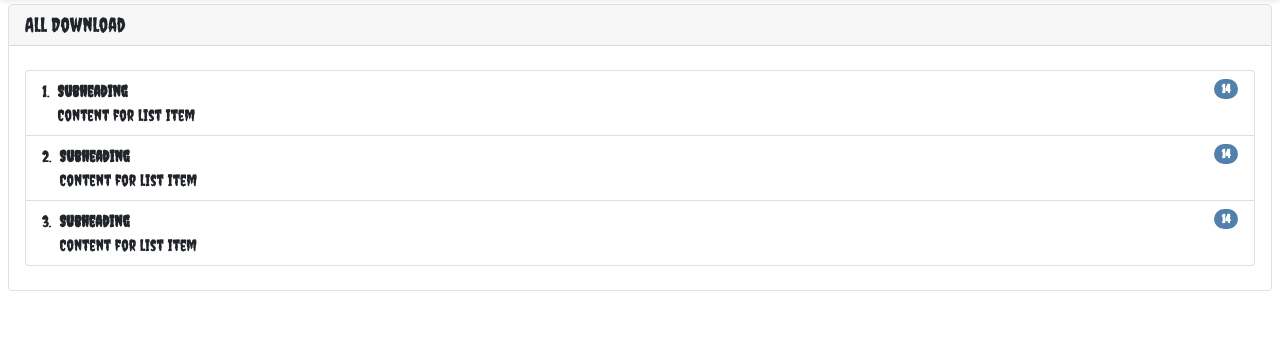
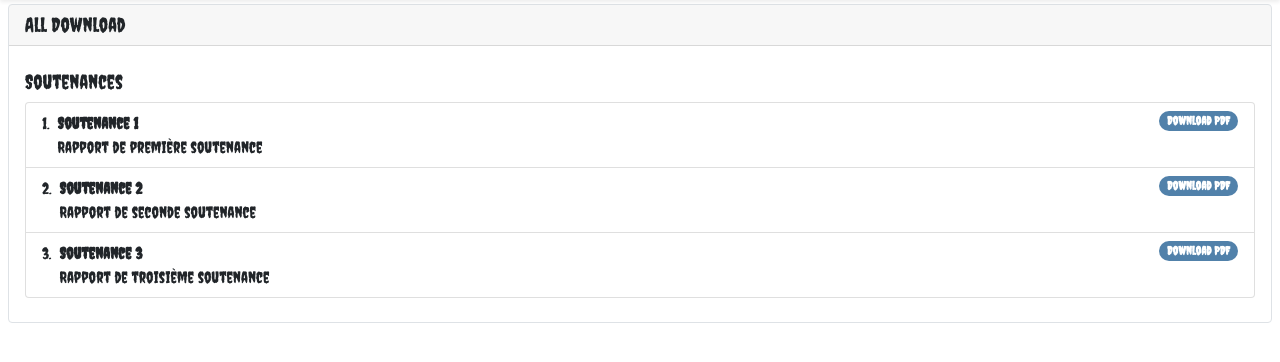
Before and after one commit to Strikeshyni/WebSite-ArtificialPsycho, a PHP site: page /Artificial_psycho/download.php in a window 1280 px wide. Shown: the part 56-418 px from the top of the page. Run offline with PHP 8.4, Linux system fonts and the light colour scheme.

Commit message:
download 3 rapport soutenance

```diff
--- a/Artificial_psycho/download.php
+++ b/Artificial_psycho/download.php
@@ -16,29 +16,32 @@ echo $myheader->getaddheader();
 <div class='card border border-dark mx-2 h-65'>
   <h5 class='card-header bg-dark text-light'>All Download</h5>
   <div class='card-body py-4 bg-secondary h-100'>
+
+  <h5 class="card-title">Soutenances</h5>
   <ol class="list-group list-group-numbered">
   <li class="list-group-item d-flex justify-content-between align-items-start">
     <div class="ms-2 me-auto">
-      <div class="fw-bold">Subheading</div>
-      Content for list item
+      <div class="fw-bold">Soutenance 1</div>
+      Rapport de première soutenance
     </div>
-    <span class="badge bg-primary rounded-pill">14</span>
+    <span class="badge bg-primary rounded-pill">Download PDF</span>
   </li>
   <li class="list-group-item d-flex justify-content-between align-items-start">
     <div class="ms-2 me-auto">
-      <div class="fw-bold">Subheading</div>
-      Content for list item
+      <div class="fw-bold">Soutenance 2</div>
+      Rapport de seconde soutenance
     </div>
-    <span class="badge bg-primary rounded-pill">14</span>
+    <span class="badge bg-primary rounded-pill">Download PDF</span>
   </li>
   <li class="list-group-item d-flex justify-content-between align-items-start">
     <div class="ms-2 me-auto">
-      <div class="fw-bold">Subheading</div>
-      Content for list item
+      <div class="fw-bold">Soutenance 3</div>
+      Rapport de troisième soutenance
     </div>
-    <span class="badge bg-primary rounded-pill">14</span>
+    <span class="badge bg-primary rounded-pill">Download PDF</span>
   </li>
-</ol>
+  </ol>
+
   </div>
 </div>
 </body>
```
